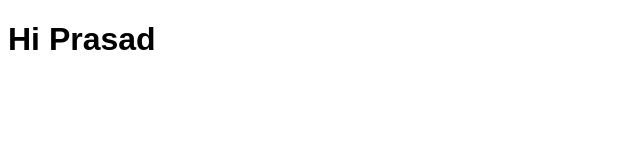
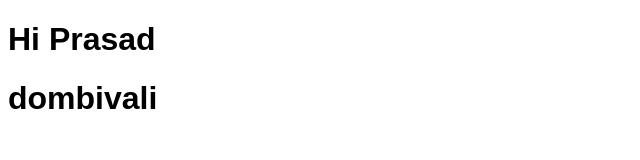
Before and after one commit to kurhadeprasad2/Complete-Website, a plain HTML site: page index.html in a window 1280 px wide. Shown: the whole page, without its empty margins (0-640 px from the left). Drawn offline with Linux system fonts and the light colour scheme.

Commit message:
dgdhgdgg

```diff
--- a/index.html
+++ b/index.html
@@ -8,5 +8,6 @@
 </head>
 <body>
     <h1>Hi Prasad</h1>
+    <h1>dombivali</h1>
 </body>
 </html>
```
